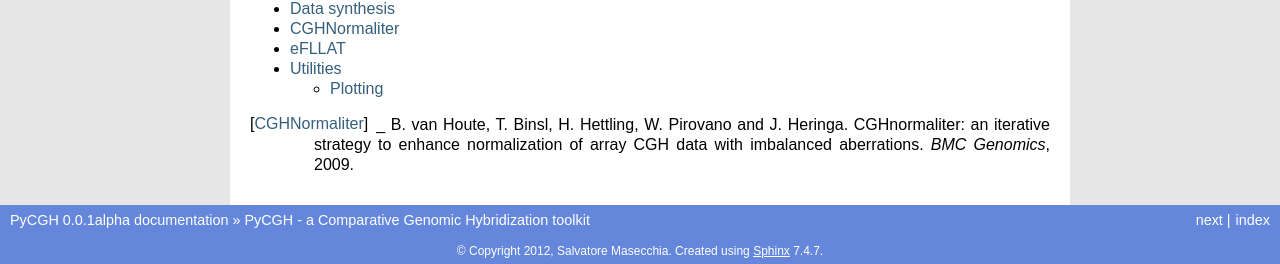
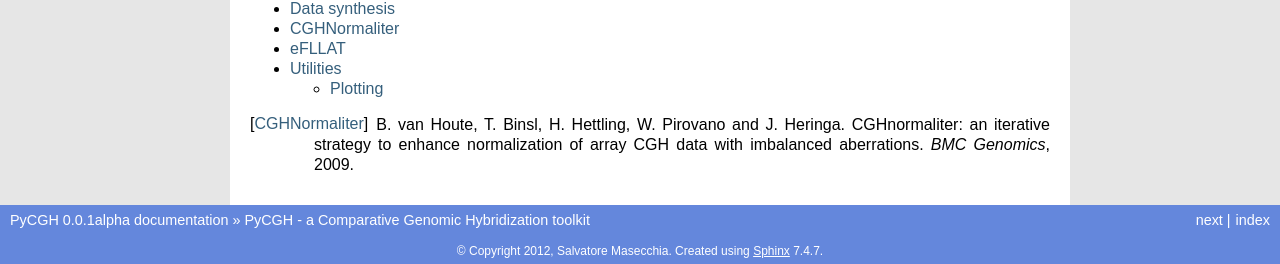
Before and after one commit to slipguru/PyCGH, a Sphinx documentation site: the page built from doc/index.rst, in a window 1280 px wide. Shown: the part 769-1033 px from the top of the page. Built offline with Sphinx 7.4.7, drawn with Linux system fonts in a browser that asks for light colours; formulas are drawn with MathJax 3.

Commit message:
Corrected typo in references

```diff
--- a/doc/efllat.rst
+++ b/doc/efllat.rst
@@ -13,4 +13,4 @@
 
 For more details on the algorithm see [masecchia13]_.
 
-.. [masecchia13] _ S. Masecchia, S. Salzo, A. Barla and A. Verri. A dictionary learning based method for aCGH segmentation. *Proceedings of the European Symposium on Artificial Neural Networks, Computational Intelligence and Machine Learning*, 2013.
+.. [masecchia13] S\. Masecchia, S. Salzo, A. Barla and A. Verri. A dictionary learning based method for aCGH segmentation. *Proceedings of the European Symposium on Artificial Neural Networks, Computational Intelligence and Machine Learning*, 2013.
--- a/doc/index.rst
+++ b/doc/index.rst
@@ -51,4 +51,4 @@
 
 
 
-.. [CGHNormaliter] _ B. van Houte, T. Binsl, H. Hettling, W. Pirovano and J. Heringa. CGHnormaliter: an iterative strategy to enhance normalization of array CGH data with imbalanced aberrations. *BMC Genomics*, 2009.
+.. [CGHNormaliter] B\. van Houte, T. Binsl, H. Hettling, W. Pirovano and J. Heringa. CGHnormaliter: an iterative strategy to enhance normalization of array CGH data with imbalanced aberrations. *BMC Genomics*, 2009.
```
